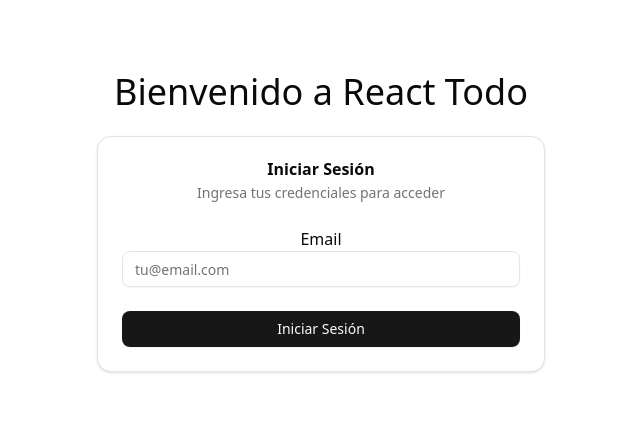
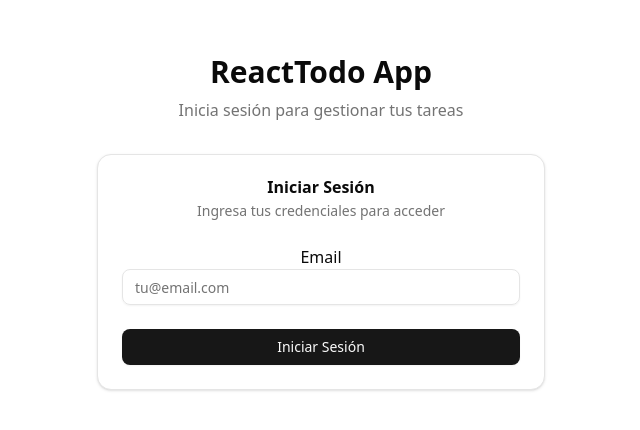
Before and after one commit to funkai13/ReactTodo, a React (Vite) app: page / in a window 1280 px wide. Shown: the part 210-640 px from the top of the page, without its empty margins (319-959 px from the left). Built offline with nearby package versions, Linux system fonts and the light colour scheme.

Commit message:
Update loginPage.tsx

```diff
--- a/src/features/auth/pages/loginPage.tsx
+++ b/src/features/auth/pages/loginPage.tsx
@@ -2,9 +2,14 @@
 
 export const LoginPage = () => {
   return (
-    <div className="min-h-screen flex items-center justify-center">
-      <div className="w-full max-w-md">
-        <h1 className="text-4xl mb-6"> Bienvenido a React Todo</h1>
+    <div className="flex min-h-screen flex-col items-center justify-center p-4">
+      <div className="w-full max-w-md space-y-8">
+        <div className="text-center">
+          <h1 className="text-3xl font-bold">ReactTodo App</h1>
+          <p className="text-muted-foreground mt-2">
+            Inicia sesión para gestionar tus tareas
+          </p>
+        </div>
         <LoginForm />
       </div>
     </div>
```
